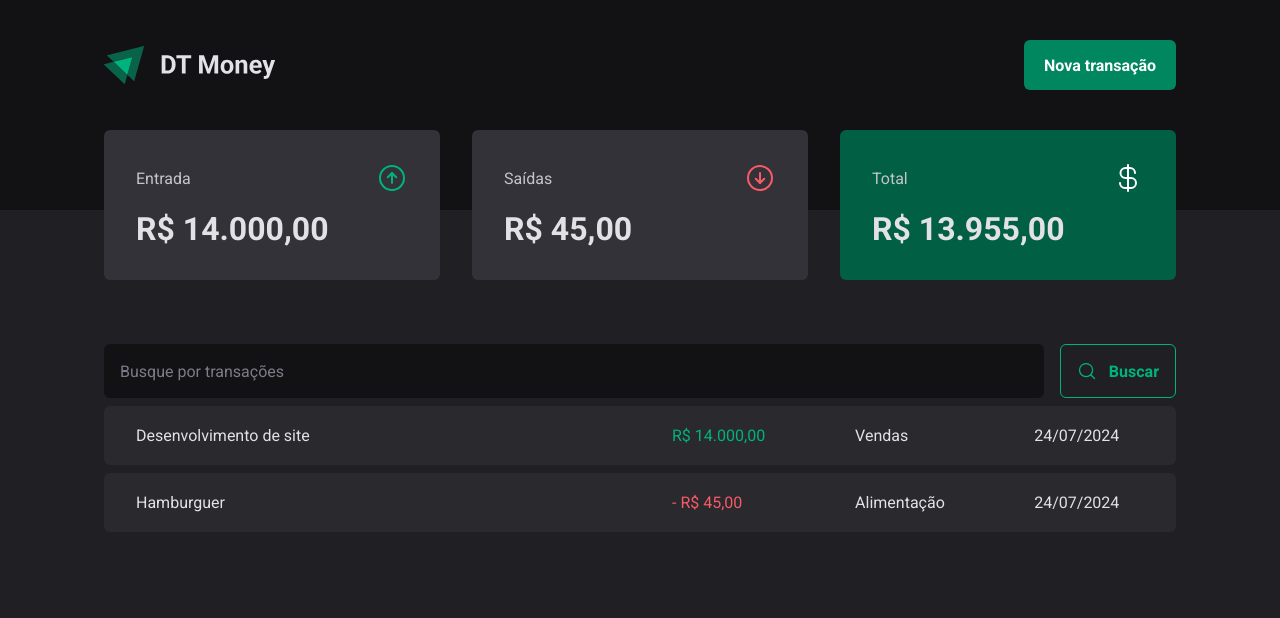
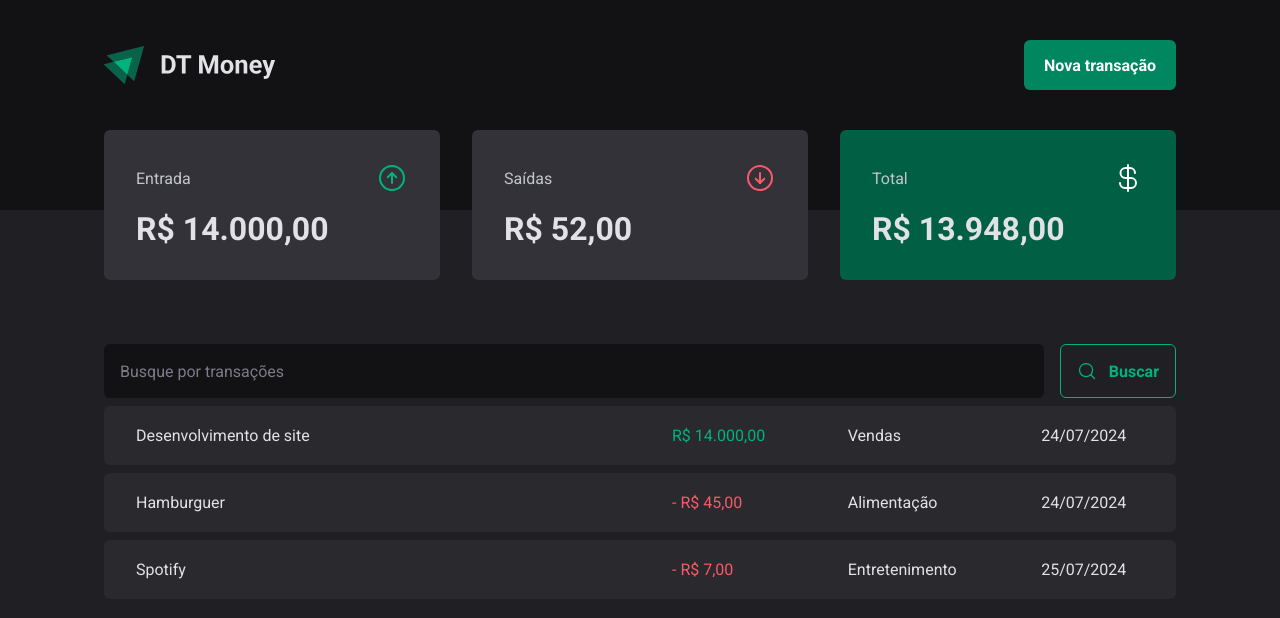
Before and after one commit to jorgedss/DT-Money, a React (Vite) app: page / in a window 1280 px wide. Shown: the top 618 px of the page. Built offline with nearby package versions, Linux system fonts and the light colour scheme; data requests are answered from the project's data file.

Commit message:
Implementação da axios

```diff
--- a/package.json
+++ b/package.json
@@ -15,6 +15,7 @@
     "@hookform/resolvers": "^3.9.0",
     "@radix-ui/react-dialog": "^1.1.1",
     "@radix-ui/react-radio-group": "^1.2.0",
+    "axios": "^1.7.2",
     "phosphor-react": "^1.4.1",
     "react": "^18.3.1",
     "react-dom": "^18.3.1",
--- a/server.json
+++ b/server.json
@@ -1,5 +1,6 @@
 {
-    "transactions":[{
+    "transactions":[
+        {
         "id":1,
         "description":"Desenvolvimento de site",
         "type": "income",
@@ -16,6 +17,15 @@
         "price": 45,
         "createdAt": "2024-07-24T23:49:01.871Z"
 
+    },
+    {
+        "id":3,
+        "description":"Spotify",
+        "type": "outcome",
+        "category": "Entretenimento",
+        "price": 7,
+        "createdAt": "2024-07-25T23:49:01.871Z"
+
     }
 ]
 
--- a/src/contexts/TransactionsContext.tsx
+++ b/src/contexts/TransactionsContext.tsx
@@ -1,4 +1,5 @@
 import { createContext, ReactNode, useEffect, useState } from 'react'
+import { api } from '../lib/axios'
 
 interface Transaction {
   id: number
@@ -11,6 +12,7 @@ interface Transaction {
 
 interface TransactionContextType {
   transactions: Transaction[]
+  fetchTransactions: (query?: string) => Promise<void>
 }
 
 interface TransactionsProviderProps {
@@ -23,17 +25,21 @@ export function TransactionsProvider({ children }: TransactionsProviderProps) {
   const [transactions, setTransactions] = useState<Transaction[]>([])
   // Estado para armazenar os dados da API
 
-  async function loadTrasnaction() {
-    const response = await fetch('http://localhost:3000/transactions')
-    const data = await response.json()
+  async function fetchTransactions(query?: string) {
+    const response = await api.get('transactions', {
+      params: {
+        q: query,
+      },
+    })
 
-    setTransactions(data)
+    setTransactions(response.data)
   }
+
   useEffect(() => {
-    loadTrasnaction()
+    fetchTransactions()
   }, [])
   return (
-    <TransactionsContext.Provider value={{ transactions }}>
+    <TransactionsContext.Provider value={{ transactions, fetchTransactions }}>
       {children}
     </TransactionsContext.Provider>
   )
--- /dev/null
+++ b/src/lib/axios.ts
@@ -0,0 +1,5 @@
+import axios from 'axios'
+
+export const api = axios.create({
+  baseURL: 'http://localhost:3000',
+})
--- a/src/pages/Transactions/Components/SearchForm/index.tsx
+++ b/src/pages/Transactions/Components/SearchForm/index.tsx
@@ -3,6 +3,8 @@ import { SearchFormContainer } from './styles'
 import { useForm } from 'react-hook-form'
 import * as zod from 'zod'
 import { zodResolver } from '@hookform/resolvers/zod'
+import { useContext } from 'react'
+import { TransactionsContext } from '../../../../contexts/TransactionsContext'
 
 const searchSchema = zod.object({
   query: zod.string(),
@@ -11,6 +13,8 @@ const searchSchema = zod.object({
 type SearchFormInputs = zod.infer<typeof searchSchema>
 
 export function SearchForm() {
+  const { fetchTransactions } = useContext(TransactionsContext)
+
   const {
     register,
     handleSubmit,
@@ -20,8 +24,7 @@ export function SearchForm() {
   })
 
   async function handleSearchTransactions(data: SearchFormInputs) {
-    await new Promise((resolve) => setTimeout(resolve, 2000))
-    console.log(data)
+    await fetchTransactions(data.query)
   }
 
   return (
--- a/src/pages/Transactions/index.tsx
+++ b/src/pages/Transactions/index.tsx
@@ -21,19 +21,19 @@ export function Transactions() {
         <SearchForm />
         <TransActionTable>
           <tbody>
-            {transactions.map((transiction) => {
+            {transactions.map((transaction) => {
               return (
-                <tr key={transiction.id}>
-                  <td width="50%">{transiction.description}</td>
+                <tr key={transaction.id}>
+                  <td width="50%">{transaction.description}</td>
                   <td>
-                    <PriceHighLight variant={transiction.type}>
-                      {transiction.type === 'outcome' && '- '}
-                      {priceFotmatter.format(transiction.price)}
+                    <PriceHighLight variant={transaction.type}>
+                      {transaction.type === 'outcome' && '- '}
+                      {priceFotmatter.format(transaction.price)}
                     </PriceHighLight>
                   </td>
-                  <td>{transiction.category}</td>
+                  <td>{transaction.category}</td>
                   <td>
-                    {dateFormatter.format(new Date(transiction.createdAt))}
+                    {dateFormatter.format(new Date(transaction.createdAt))}
                   </td>
                 </tr>
               )
```
Also changed, not shown: 1 other file (tests, documents, lock files or other folders).
